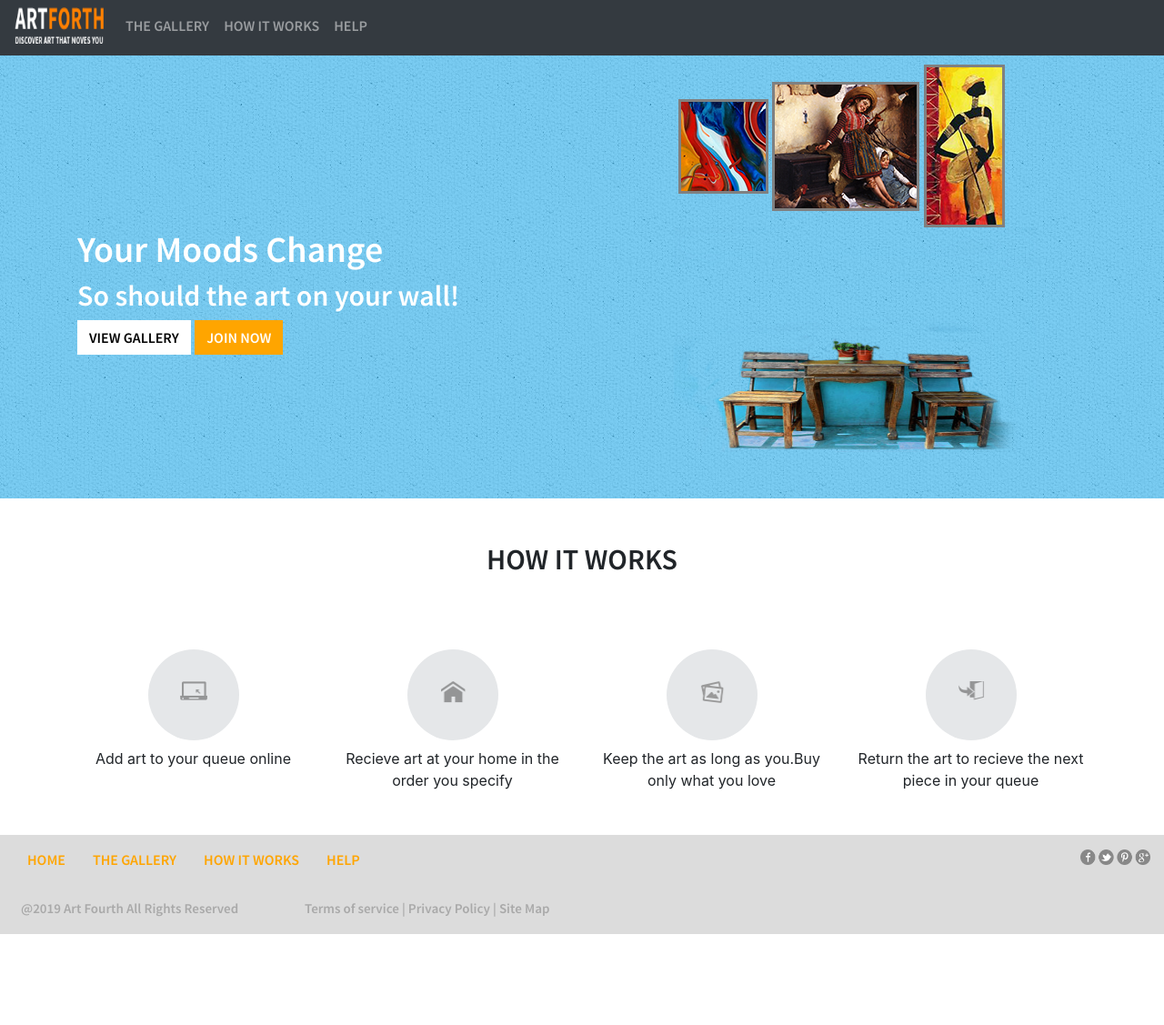
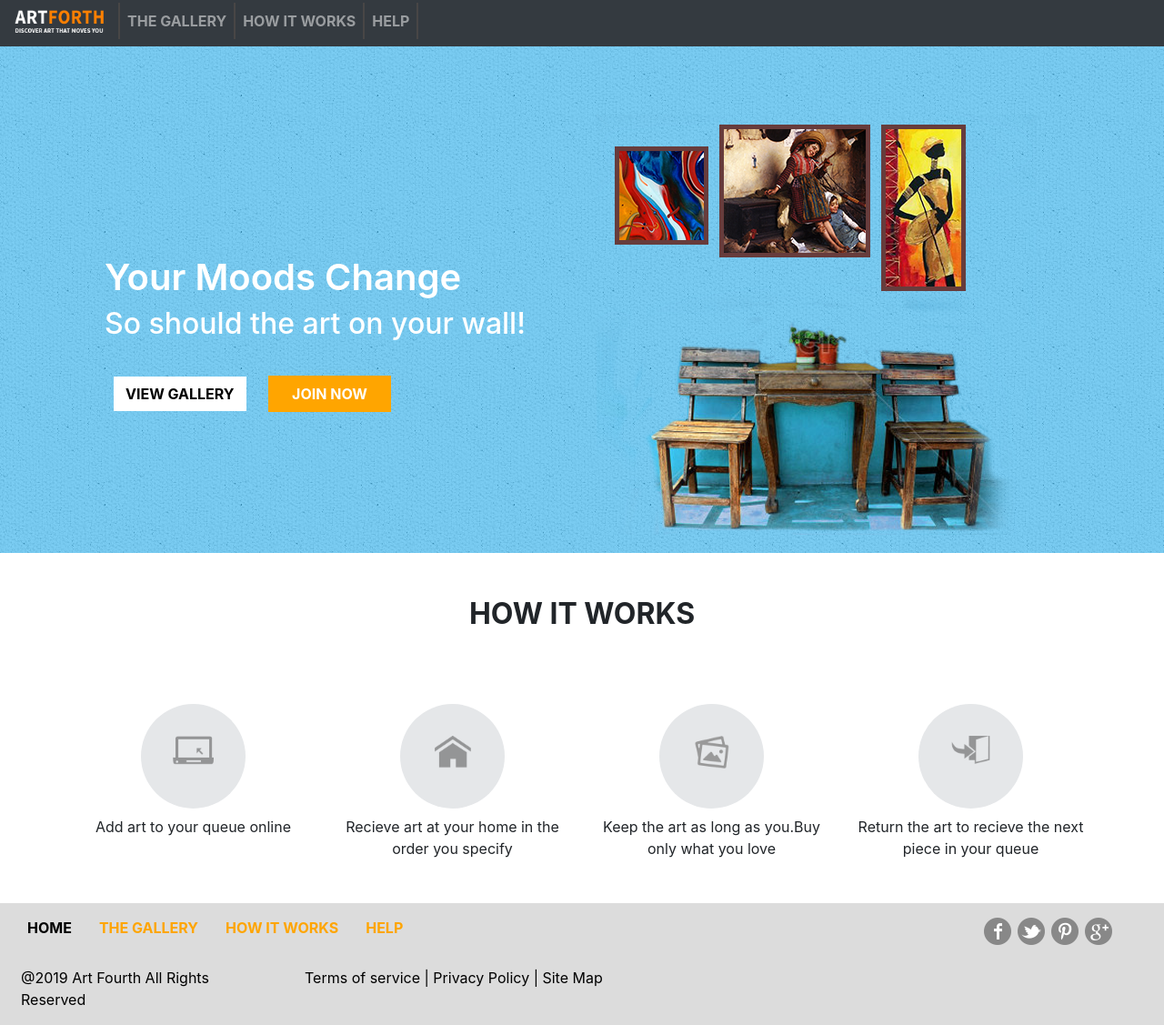
Before and after one commit to satishmalkar94/Html-Assignment, a plain HTML site: page index.html in a window 1280 px wide. Shown: the part 5-1132 px from the top of the page at 91% size. Before the commit the page ends 1032 px from the top, so only its background shows below. Drawn offline with Linux system fonts and the light colour scheme; files whose address does not match are found by name.

Commit message:
Enhancemnet::change html & css code

```diff
--- a/css/style.css
+++ b/css/style.css
@@ -1,33 +1,50 @@
 
-.collapse .navbar-collapse{
-  background-color: red !important;
-
-}
 .navbar-nav{
-  font-weight: bold !important;
-  font-family: myFirstFont6;
+  font-weight: bold;
+  font-family: emibold.otf;
 
 }
 
-.image a{
-  width: 130px;
-  height:45px;
-  text-align: left;
-}
-/*FOR FOOTER CONTENT*/
-.test{
-  font-family: myFirstFont6;
-  font-size: 15px;
-  text-align: left;
-  color:  #A9A9A9
-
-}
-.bg-img {
+.bg-img{
   background: url("../images/background.jpg" );
   background-size: auto;
+
 }
 .firstSection{
   text-align: center;
+}
+.fartmartop30{
+      margin-top: 30px !important;
+}
+.padtop80{
+  padding:80px 0 20px 0 ;
+
+}
+.textmood{
+      margin: 150px 0 0 100px;
+}
+.martop200{
+  margin-top: -200px;
+}
+
+.artimgborder{
+      border: 5px solid #673c3c;
+    margin: 6px;
+    float: left;
+
+}
+.btnstyle{
+      margin: 30px 10px 10px 10px;
+}
+.borright{
+      border-right: 2px solid #484646;
+
+
+}
+.firstleft{
+    border-left: 2px solid #484646;
+
+
 }
 
 .firstSection img{
@@ -74,51 +91,50 @@
     line-height: 1;
 }*/
 .hworks{
-    font-family: myFirstFont6;
+  font-family:SansPro-Regular.otf;
   text-align: center;
   margin-bottom: 80px;
   font-weight: bold;
 
 }
 .firsthead{
- font-family: myFirstFont6;
+  font-family: emibold.otf;
   font-weight: 600;
   color: #ffffff;
 }
 
 .secondhead{
-  font-family: myFirstFont6;
+  font-family: emibold.otf;
   font-weight: 1000px;
   color: #ffffff;
 }
 .btn.btn-primary.viewgallery{
-  font-family: myFirstFont6;
-  background-color: #fff !important;
+  font-family: emibold.otf;
+  background-color: #fff;
   border-radius: 0px;
   color: #000;
   border-color: #fff;
   font-weight: bold;
 }
 .joinnow{
-  font-family: myFirstFont6;
-  background-color: orange !important;
+  font-family: emibold.otf;
+  background-color: orange;
   border-radius: 0px;
   border-color: orange;
   font-weight: bold;
-
+    padding: 7px 25px;
 }
 .round.roundedd {
-    height: 100px;
-    width: 100px;
-    line-height: 40px;
-    -moz-border-radius: 20px;
-    border-radius: 50px;
+  height: 115px;
+  width: 115px;
+ /* line-height: 50px;*/
+  /*-moz-border-radius: 20px;*/
+  border-radius: 150px;
   font-size: 1.5em;
   padding:35px;
 }
 
 .round{
-
   display: inline-block;
   height: 30px;
   width: 30px;
@@ -133,12 +149,12 @@
    text-align: center;
   }
   .fbg{
-    font-family: myFirstFont6;
+    font-family: emibold.otf;
     background-color:#DCDCDC;
 
   }
   .footer  ul li{
-    font-family: myFirstFont6;
+    font-family: SansPro-ExtraLight.otf;
     margin: 15px;
     color: orange;
     font-size: 16px;
@@ -151,30 +167,38 @@
     padding: 0;
   }
   .ffont{
-    font-family: myFirstFont4;
+    font-family: SansPro-ExtraLight.otf;
 
   }
 
+  .footer  ul li:first-child{
+     font-family: emibold.otf;
+     color: black;
+  }
+.ft{
+    font-family: emibold.otf;
+    color: black;
+}
 /*FOR MOBILE VIEW RESPONSIVE*/
 @media(max-width: 480px){
 
   .hworks{
-    font-family: myFirstFont6
+    font-family: emibold.otf
     font-size: 22px;
     margin-bottom: 10PX;
   }
   .btn.btn-primary.viewgallery{
-    font-family: myFirstFont6
+    font-family: emibold.otf
     font-size: 12px;
 }
 .joinnow{
-  font-family: myFirstFont6
+  font-family: emibold.otf
   font-size: 12px;
 }
   .fbg p{
     padding-top: 20px;
   }
-  .footer ul li {
+  .footer ul li{
     margin: 1px;
     color: orange;
     font-size: 12px;
@@ -183,17 +207,18 @@
     margin-top: 10px;
 }
   .firsthead{
-    font-family: myFirstFont6
-    font-size: 30px;}
+    /*font-family: emibold.otf*/
+    font-size: 30px;
+  }
   .secondhead{
     font-size: 20px;
+
   }
-  .secSection img {
+  .secSection img{
     margin: 0;
 
 }
-.firstSection img {
-
+.firstSection img{
     display: inline-flex;
     padding-top: 0px;
     border: 1px solid grey;
@@ -204,43 +229,86 @@
     margin-top: 20px;
 
 }
-.firstSection {
-
+.firstSection{
 text-align: left;
 
 }
+.textmood {
+    margin: 50px 0 10px 0;
+}
+.padtop80{
+  padding:0px 0 10px 0;
+}
+.martop200 {
+    margin-top: -100px;
+}
+.textcenter{
+  text-align: center;
+}
+.artimgborder{
+  float: none;
+}
+
+}
+
+@font-face{
+  font-family: SansPro-Black.otf;
+  src: url(/home/satish/Downloads/HTML_CSS Assignment/HTML:CSS Assignment/font/SourceSansPro-Black.otf);
 }
 
 @font-face {
-  font-family: myFirstFont;
-  src: url(/home/satish/Downloads/HTML_CSS Assignment/HTML:CSS Assignment/font/SourceSansPro-Black.otf);
+  font-family:BlackIt.otf;
+  src: url(/home/satish/Desktop/Assignment3_html/Html-Assignment/font/SourceSansPro-BlackIt.otf);
+}
+
+@font-face{
+  font-family: SansPro-Bold.otf;
+  src: url(/home/satish/Downloads/HTML_CSS Assignment/HTML:CSS Assignment/font/SourceSansPro-Bold.otf);
+}
+
+@font-face {
+  font-family: SansPro-BoldIt.otf;
+  src: url(/home/satish/Desktop/Assignment3_html/Html-Assignment/font/SourceSansPro-BoldIt.otf);
+}
+
+@font-face {
+  font-family: SansPro-ExtraLight.otf;
+  src: url(/home/satish/Downloads/HTML_CSS Assignment/HTML:CSS Assignment/font/SourceSansPro-ExtraLight.otf);
+}
+
+@font-face {
+  font-family: ExtraLightIt.otf;
+  src: url(/home/satish/Desktop/Assignment3_html/Html-Assignment/font/SourceSansPro-ExtraLightIt.otf);
+}
+
+@font-face {
+  font-family: SansPro-It.otf;
+  src: url(/home/satish/Desktop/Assignment3_html/Html-Assignment/font/SourceSansPro-It.otf);
+}
+
+@font-face {
+  font-family: Light.otf;
+  src: url(/home/satish/Desktop/Assignment3_html/Html-Assignment/font/SourceSansPro-Light.otf);
+}
+
+@font-face {
+  font-family: LightIt.otf;
+  src: url(/home/satish/Desktop/Assignment3_html/Html-Assignment/font/SourceSansPro-LightIt.otf);
 }
 
 
-@font-face {
-  font-family: myFirstFont2;
-  src: url(/home/satish/Downloads/HTML_CSS Assignment/HTML:CSS Assignment/font/SourceSansPro-Bold.otf);
-}
-
-
-
-@font-face {
-  font-family: myFirstFont3;
+@font-face{
+  font-family: SansPro-Regular.otf;
   src: url(/home/satish/Downloads/HTML_CSS Assignment/HTML:CSS Assignment/font/SourceSansPro-Regular.otf);
 }
 
 
 @font-face {
-  font-family: myFirstFont4;
-  src: url(/home/satish/Downloads/HTML_CSS Assignment/HTML:CSS Assignment/font/SourceSansPro-ExtraLight.otf);
+  font-family: emibold.otf;
+  src: url(/home/satish/Desktop/Assignment3_html/Html-Assignment/font/SourceSansPro-Semibold.otf);
 }
 
 @font-face {
-  font-family: myFirstFont5;
-  src: url(/home/satish/Downloads/HTML_CSS Assignment/HTML:CSS Assignment/font/SourceSansPro-Black.otf);
+  font-family: SemiboldIt.otf;
+  src: url(/home/satish/Desktop/Assignment3_html/Html-Assignment/font/SourceSansPro-SemiboldIt.otf);
 }
-
-@font-face {
-  font-family: myFirstFont6;
-  src: url(/home/satish/Desktop/Assignment3_html/Html-Assignment/font/SourceSansPro-Semibold.otf);
-}
--- a/index.html
+++ b/index.html
@@ -11,7 +11,7 @@
     <!-- For navbar section -->
   <nav class="navbar navbar-expand-sm bg-dark navbar-dark">
     <a class="navbar-brand" href="#">
-            <img src="images/logo_artforth.png" width="98" height="40" alt="">
+      <img src="images/logo_artforth.png" width="98" height="25" alt="">
     </a>
     <button class="navbar-toggler" type="button" data-toggle="collapse" data-target=    "#collapsibleNavbar">
       <div class="navbar-toggler-icon"></div>
@@ -19,13 +19,13 @@
     <div class="collapse navbar-collapse" id="collapsibleNavbar">
       <ul class="navbar-nav">
         <li class="nav-item">
-                    <a class="nav-link" href="#">THE GALLERY</a>
+        <a class="nav-link borright firstleft" href="#">THE GALLERY</a>
         </li>
         <li class="nav-item">
-                    <a class="nav-link" href="#">HOW IT WORKS</a>
+          <a class="nav-link borright" href="#">HOW IT WORKS</a>
         </li>
         <li class="nav-item">
-                    <a class="nav-link" href="#">HELP</a>
+          <a class="nav-link borright" href="#">HELP</a>
         </li>
       </ul>
     </div>
@@ -33,30 +33,39 @@
 <!-- For first three images -->
 <!-- also for backforund image -->
 <div class="container-fluid bg-img">
-    <section class="container">
-          <div class="row">
-             <div class="col-md-6"></div>
-            <div class="col-md-6 firstSection">
-                <img class="img-fluid" src="images/image_left-04.png" alt="first">
-                <img class="img-fluid" src="images/image_middle.png" alt="first" >
-                <img class="img-fluid" src="images/image_left.png" alt="first" >
+  <div class="row padtop80">
+    <div class="col-md-6">
+          <div class="textmood">
+          <h1 class="firsthead">Your Moods Change</h1>
+           <h2 class="secondhead">So should the art on your wall!</h2>
+
+            <button class="btn btn-primary viewgallery btnstyle">VIEW GALLERY</button>
+           <button class="btn btn-primary joinnow btnstyle">JOIN NOW</button>
          </div>
     </div>
-         <!-- for text -->
+    <div class="col-md-6">
       <div class="row">
-             <div class="col-md-6">
-                   <h1 class="firsthead">Your Moods Change</h1>
-                   <h2 class="secondhead">So should the art on your wall!</h2>
-                   <!-- for two button -->
-                   <button class="btn btn-primary viewgallery">VIEW GALLERY</button>
-                   <button class="btn btn-primary joinnow">JOIN NOW</button>
+        <div class="col-md-12">
+          <div class="container textcenter">
+          <img class="img img-responsive artimgborder fartmartop30" src="images/image_left-04.png" alt="first">
         </div>
-              <!-- for table images -->
-          <div class="col-md- secSection">
-                <img class="img-fluid" src="images/table_chair.png" alt="first" width="400px" height="400px">
+        <div class="container textcenter">
+          <img class="img img-responsive artimgborder" src="images/image_middle.png" alt="first" >
+        </div>
+        <div class="container textcenter">
+          <img class=" img img-responsive artimgborder" src="images/image_left.png" alt="first" >
         </div>
         </div>
-    </section>
+      </div>
+      <div class="row">
+        <div class="col-md-12">
+           <img class="img-fluid martop200" src="images/table_chair.png" alt="first" >
+        </div>
+      </div>
+    </div>
+
+
+  </div>
 </div>
 <!-- for second section -->
 <div class="container mt-5">
@@ -66,7 +75,6 @@
     <div class="col-md-3">
       <div class="round roundedd">
           <img class="img-fluid" src="images/computer_icon.png" alt="first" >
-
       </div>
     <div class="mt-2">Add art to your queue online</div>
     </div>
@@ -79,7 +87,6 @@
     <div class="col-md-3">
         <div class="round roundedd">
          <img class="img-fluid" src="images/picture_icon.png" alt="first" >
-
        </div>
         <div class="mt-2"> Keep the art as long as you.Buy only what you love</div>
     </div>
@@ -95,11 +102,9 @@
 </div>
 <!-- For footer section -->
   <div class="container-fluid mt-5 fbg">
-
     <footer id="footer" class="footer">
-
     <div class="row">
-                <div class="col-md-6">
+      <div class="col-md-5">
           <ul>
               <li>HOME</li>
               <li>THE GALLERY</li>
@@ -108,23 +113,23 @@
           </ul>
       </div>
         <div class="col-md-5"></div>
-                    <div class="col-md-1">
+      <div class="col-md-2">
           <img class="img-fluid mt-3" src="images/soical_icon.png" alt="first" >
       </div>
     </div>
 
   <div class="row fbg">
       <div class="col-md-3">
-                        <p class="pl-2 test">@2019 Art Fourth All Rights Reserved</p>
+          <p class="pl-2 ft">@2019 Art Fourth All Rights Reserved</p>
       </div>
       <div class="col-md-5">
-                            <div class="test">
+        <div class="ft">
            Terms of service |
            Privacy Policy |
            Site Map
         </div>
       </div>
-                    <div class="col-md-4"></div>
+      <div class="col-md-2"></div>
   </div>
 
   </footer>
```
Lines whose indentation alone changed are shown as unchanged.
